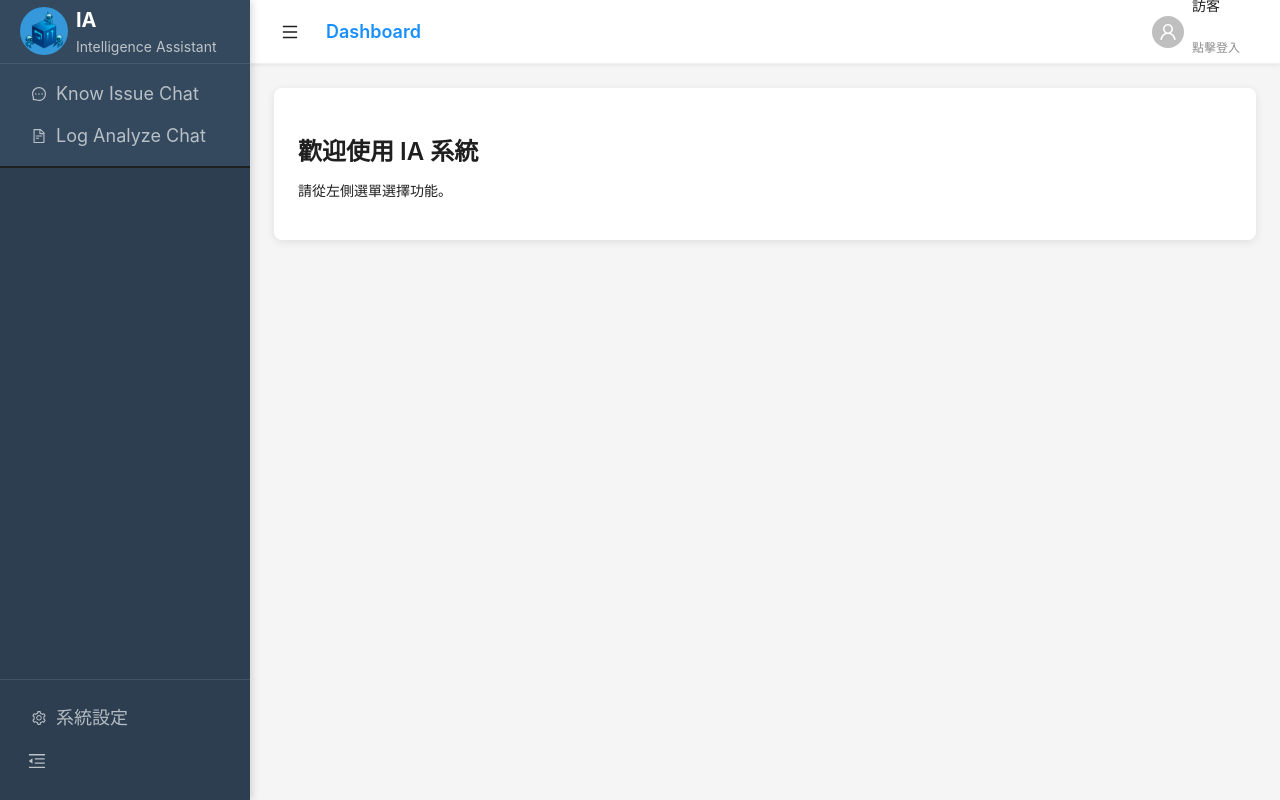
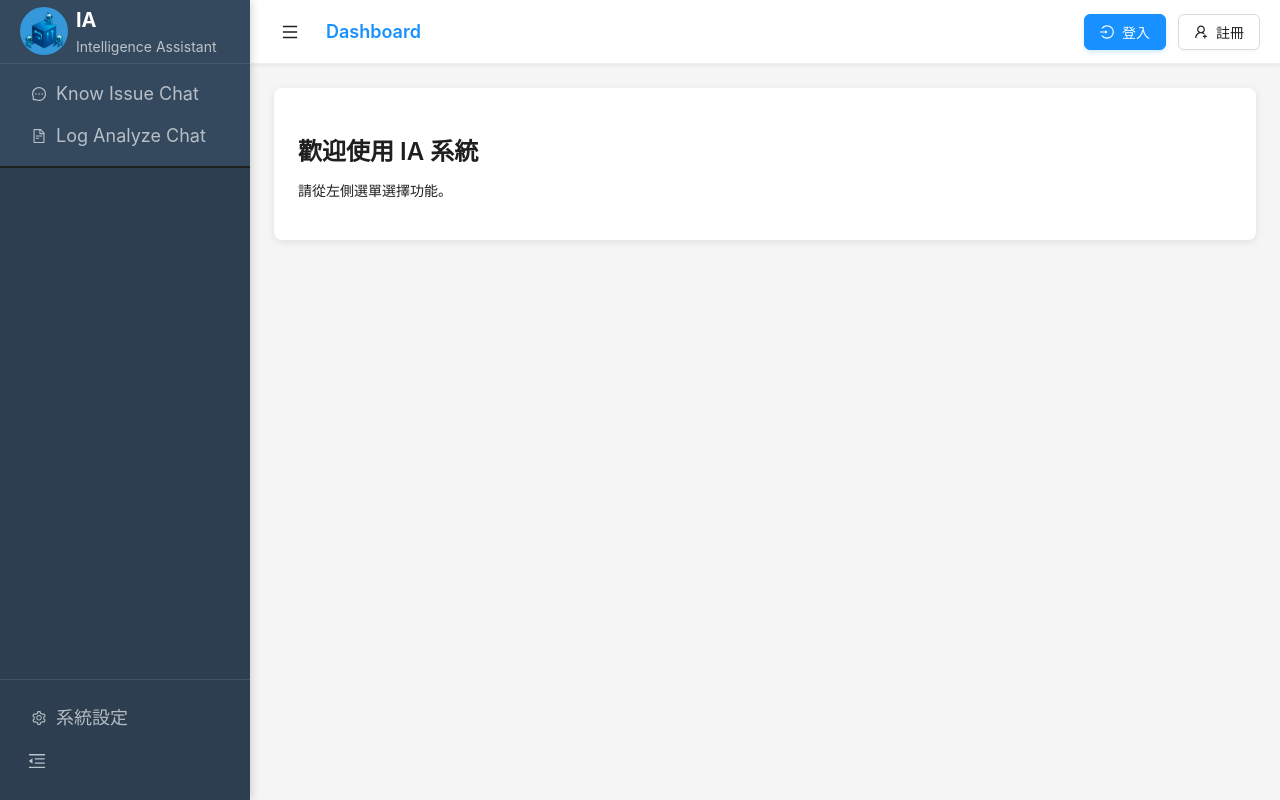
Before and after one commit to huangkk10/ai-platform-web, a React (Create React App) app in the folder frontend/: page /dashboard in a window 1280 px wide. Built offline with nearby package versions, Linux system fonts and the light colour scheme; no server answers.

Commit message:
feat: Enhance LoginForm and RegisterForm with console logging for modal visibility; update TopHeader to improve login and register button functionality

```diff
--- a/frontend/src/components/LoginForm.js
+++ b/frontend/src/components/LoginForm.js
@@ -8,6 +8,14 @@ const LoginForm = ({ visible, onClose, onSuccess, onRegister }) => {
   const [loading, setLoading] = useState(false);
   const [error, setError] = useState('');
   const { login } = useAuth();
+
+  // 調試：當模態框顯示時在控制台輸出
+  React.useEffect(() => {
+    if (visible) {
+      console.log('🔥 LOGIN MODAL IS NOW VISIBLE! 🔥');
+      console.log('Modal width should be 90vw with red border');
+    }
+  }, [visible]);
 
   const handleSubmit = async (values) => {
     setLoading(true);
@@ -40,16 +48,31 @@ const LoginForm = ({ visible, onClose, onSuccess, onRegister }) => {
   return (
     <Modal
       title={
-        <Space>
-          <LoginOutlined />
-          <span>用戶登入</span>
-        </Space>
+        <div style={{
+          textAlign: 'center',
+          fontSize: '18px',
+          fontWeight: 'bold'
+        }}>
+          <LoginOutlined style={{ marginRight: '8px', fontSize: '18px' }} />
+          用戶登入
+        </div>
       }
       open={visible}
       onCancel={handleCancel}
       footer={null}
-      width={400}
+      width={600}
+      centered
       destroyOnClose
+      styles={{
+        body: {
+          padding: '24px 32px',
+          backgroundColor: '#fafafa'
+        },
+        header: {
+          backgroundColor: '#f0f8ff',
+          borderBottom: '1px solid #d9d9d9'
+        }
+      }}
     >
       <Form
         form={form}
@@ -57,6 +80,7 @@ const LoginForm = ({ visible, onClose, onSuccess, onRegister }) => {
         onFinish={handleSubmit}
         size="large"
         autoComplete="off"
+        style={{ maxWidth: '400px', margin: '0 auto' }}
       >
         {error && (
           <Alert
--- a/frontend/src/components/RegisterForm.js
+++ b/frontend/src/components/RegisterForm.js
@@ -6,6 +6,14 @@ import axios from 'axios';
 const RegisterForm = ({ visible, onClose, onSuccess }) => {
   const [form] = Form.useForm();
   const [loading, setLoading] = useState(false);
+
+  // 調試：當模態框顯示時在控制台輸出
+  React.useEffect(() => {
+    if (visible) {
+      console.log('🚀 REGISTER MODAL IS NOW VISIBLE! 🚀');
+      console.log('Modal width should be 95vw with cyan border');
+    }
+  }, [visible]);
 
   const handleSubmit = async (values) => {
     try {
@@ -59,16 +67,30 @@ const RegisterForm = ({ visible, onClose, onSuccess }) => {
   return (
     <Modal
       title={
-        <div style={{ textAlign: 'center' }}>
-          <UserAddOutlined style={{ marginRight: '8px', color: '#1890ff' }} />
+        <div style={{
+          textAlign: 'center',
+          fontSize: '18px',
+          fontWeight: 'bold'
+        }}>
+          <UserAddOutlined style={{ marginRight: '8px', fontSize: '18px' }} />
           用戶註冊
         </div>
       }
       open={visible}
       onCancel={handleCancel}
       footer={null}
-      width={450}
+      width={700}
       centered
+      styles={{
+        body: {
+          padding: '24px 32px',
+          backgroundColor: '#f6ffed'
+        },
+        header: {
+          backgroundColor: '#f6ffed',
+          borderBottom: '1px solid #d9d9d9'
+        }
+      }}
     >
       <Divider />
 
@@ -78,6 +100,7 @@ const RegisterForm = ({ visible, onClose, onSuccess }) => {
         onFinish={handleSubmit}
         size="large"
         autoComplete="off"
+        style={{ maxWidth: '500px', margin: '0 auto' }}
       >
         <Form.Item
           name="username"
@@ -185,7 +208,7 @@ const RegisterForm = ({ visible, onClose, onSuccess }) => {
             </Button>
           </Space>
         </Form.Item>
-      </Form>
+        </Form>
 
       <Divider />
 
--- a/frontend/src/components/TopHeader.js
+++ b/frontend/src/components/TopHeader.js
@@ -50,7 +50,16 @@ const TopHeader = ({ collapsed, onToggleSidebar, pageTitle, extraActions }) => {
 
   // 下拉菜單點擊處理
   const handleMenuClick = ({ key }) => {
+    console.log('Menu clicked:', key); // 調試用
     switch (key) {
+      case 'login':
+        console.log('Setting login visible to true');
+        setLoginVisible(true);
+        break;
+      case 'register':
+        console.log('Setting register visible to true');
+        setRegisterVisible(true);
+        break;
       case 'profile':
         message.info('個人資料功能開發中...');
         break;
@@ -94,13 +103,11 @@ const TopHeader = ({ collapsed, onToggleSidebar, pageTitle, extraActions }) => {
       key: 'login',
       icon: <LoginOutlined />,
       label: '登入',
-      onClick: () => setLoginVisible(true),
     },
     {
       key: 'register',
       icon: <UserAddOutlined />,
       label: '註冊',
-      onClick: () => setRegisterVisible(true),
     },
   ];
 
@@ -215,44 +222,30 @@ const TopHeader = ({ collapsed, onToggleSidebar, pageTitle, extraActions }) => {
                 </div>
               </Dropdown>
             ) : (
-              <Dropdown
-                menu={{ items: guestMenuItems }}
-                placement="bottomRight"
-                arrow={false}
-                overlayClassName="user-dropdown"
-                overlayStyle={{ marginTop: '-8px', transform: 'translateY(-8px)' }}
-                getPopupContainer={(triggerNode) => triggerNode.parentNode}
-              >
-                <div style={{
-                  display: 'flex',
-                  alignItems: 'center',
-                  cursor: 'pointer',
-                  minWidth: '120px',
-                  padding: '8px 12px',
-                  borderRadius: '6px',
-                  transition: 'background-color 0.2s'
-                }}>
-                  <Avatar icon={<UserOutlined />} />
-                  <div style={{ marginLeft: '8px', textAlign: 'left', flex: 1, paddingTop: '6px' }}>
-                    <Text style={{
-                      display: 'block',
-                      lineHeight: '18px',
-                      whiteSpace: 'nowrap',
-                      marginTop: '6px'
-                    }}>
-                      訪客
-                    </Text>
-                    <Text type="secondary" style={{
-                      fontSize: '12px',
-                      lineHeight: '14px',
-                      whiteSpace: 'nowrap',
-                      marginTop: '2px'
-                    }}>
-                      點擊登入
-                    </Text>
-                  </div>
-                </div>
-              </Dropdown>
+              <div style={{ display: 'flex', alignItems: 'center', gap: '12px' }}>
+                <Button
+                  type="primary"
+                  icon={<LoginOutlined />}
+                  onClick={() => {
+                    console.log('🔥 Direct login button clicked!');
+                    setLoginVisible(true);
+                  }}
+                  size="middle"
+                >
+                  登入
+                </Button>
+                <Button
+                  type="default"
+                  icon={<UserAddOutlined />}
+                  onClick={() => {
+                    console.log('🚀 Direct register button clicked!');
+                    setRegisterVisible(true);
+                  }}
+                  size="middle"
+                >
+                  註冊
+                </Button>
+              </div>
             )}
           </Space>
         </div>
```
